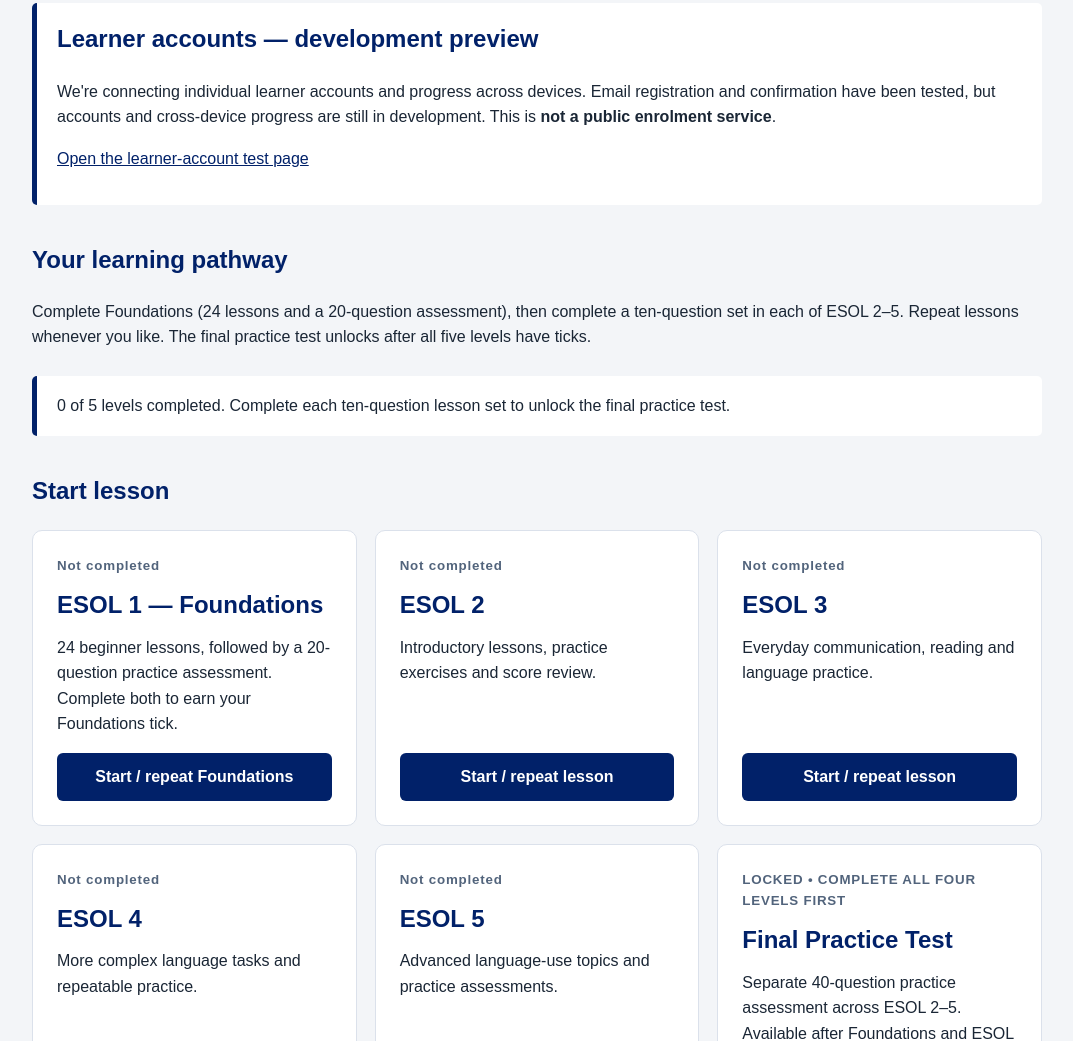
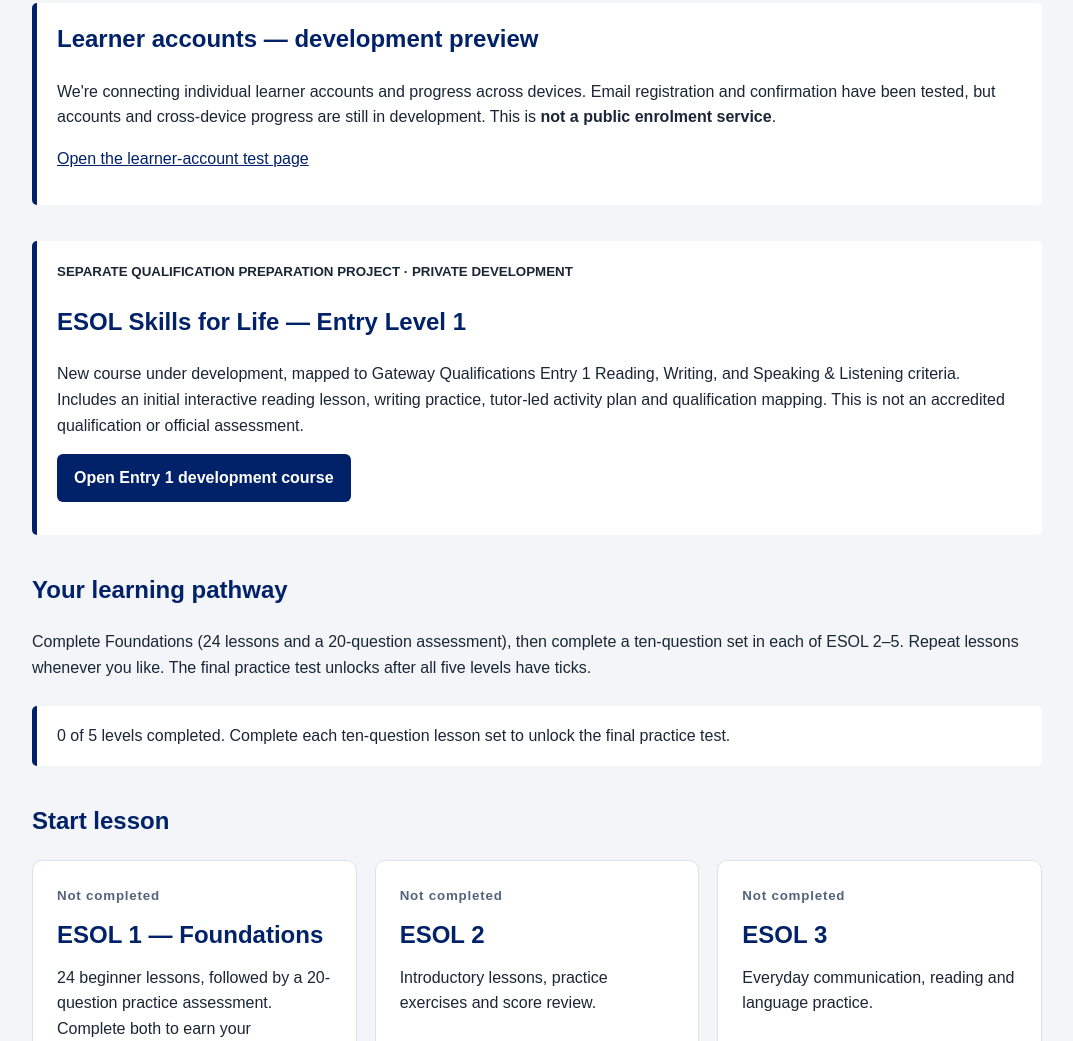
Before and after one commit to brainyelephant1001/brainyelephant, a website: page esol/index.html in a window 1280 px wide. Shown: the part 673-1714 px from the top of the page, without its empty margins (103-1176 px from the left). Drawn offline with Linux system fonts and the light colour scheme.

Commit message:
Link qualification-preparation ESOL Entry 1 development course from private ESOL home

```diff
--- a/esol/index.html
+++ b/esol/index.html
@@ -10,6 +10,7 @@
 <div class="notice"><strong>Development previews — free to explore.</strong> These resources are being reviewed and tested. Level completion and practice results currently stay in your browser on this device. Learner accounts are in testing; final-test eligibility is not yet synchronised between devices, and no payment or certificate issuing facility is active. These are not regulated ESOL qualifications.</div>
 <section class="notice" aria-labelledby="device-title" style="border-left-color:#012169"><h2 id="device-title" style="margin-top:0">Use ESOL on your phone or computer</h2><p>The same website works on both. On supported Android browsers choose <strong>Install app</strong> or <strong>Add to Home screen</strong> from the browser menu. On iPhone, use Safari → Share → <strong>Add to Home Screen</strong>. No app-store download is required for this web version.</p><button id="install-button" type="button" hidden style="background:#012169;color:#fff;border:0;border-radius:6px;padding:12px 18px;font:inherit;font-weight:bold;cursor:pointer">Install ESOL web app</button><p class="muted" style="margin-bottom:0">No paid access or cross-device progress syncing is active yet. The prototype is currently free to explore.</p></section>
 <section class="notice" aria-labelledby="account-title" style="border-left-color:#012169"><h2 id="account-title" style="margin-top:0">Learner accounts — development preview</h2><p>We're connecting individual learner accounts and progress across devices. Email registration and confirmation have been tested, but accounts and cross-device progress are still in development. This is <strong>not a public enrolment service</strong>.</p><p><a href="./account/">Open the learner-account test page</a></p></section>
+<section class="notice" style="border-left-color:#012169" aria-labelledby="skills-for-life-title"><small style="font-weight:700">SEPARATE QUALIFICATION PREPARATION PROJECT · PRIVATE DEVELOPMENT</small><h2 id="skills-for-life-title">ESOL Skills for Life — Entry Level 1</h2><p>New course under development, mapped to Gateway Qualifications Entry 1 Reading, Writing, and Speaking &amp; Listening criteria. Includes an initial interactive reading lesson, writing practice, tutor-led activity plan and qualification mapping. This is not an accredited qualification or official assessment.</p><p><a href="./skills-for-life/" style="display:inline-block;background:#012169;color:white;text-decoration:none;font-weight:bold;padding:11px 17px;border-radius:6px">Open Entry 1 development course</a></p></section>
 <h2>Your learning pathway</h2><p>Complete Foundations (24 lessons and a 20-question assessment), then complete a ten-question set in each of ESOL 2–5. Repeat lessons whenever you like. The final practice test unlocks after all five levels have ticks.</p><div class="notice" id="readiness" aria-live="polite" style="border-left-color:#012169">Checking your completed levels on this device…</div><h2>Start lesson</h2>
 <div class="grid">
 <article class="card"><small id="level-1-status">Not completed</small><h2>ESOL 1 — Foundations</h2><p>24 beginner lessons, followed by a 20-question practice assessment. Complete both to earn your Foundations tick.</p><a href="./1/">Start / repeat Foundations</a></article>
```
